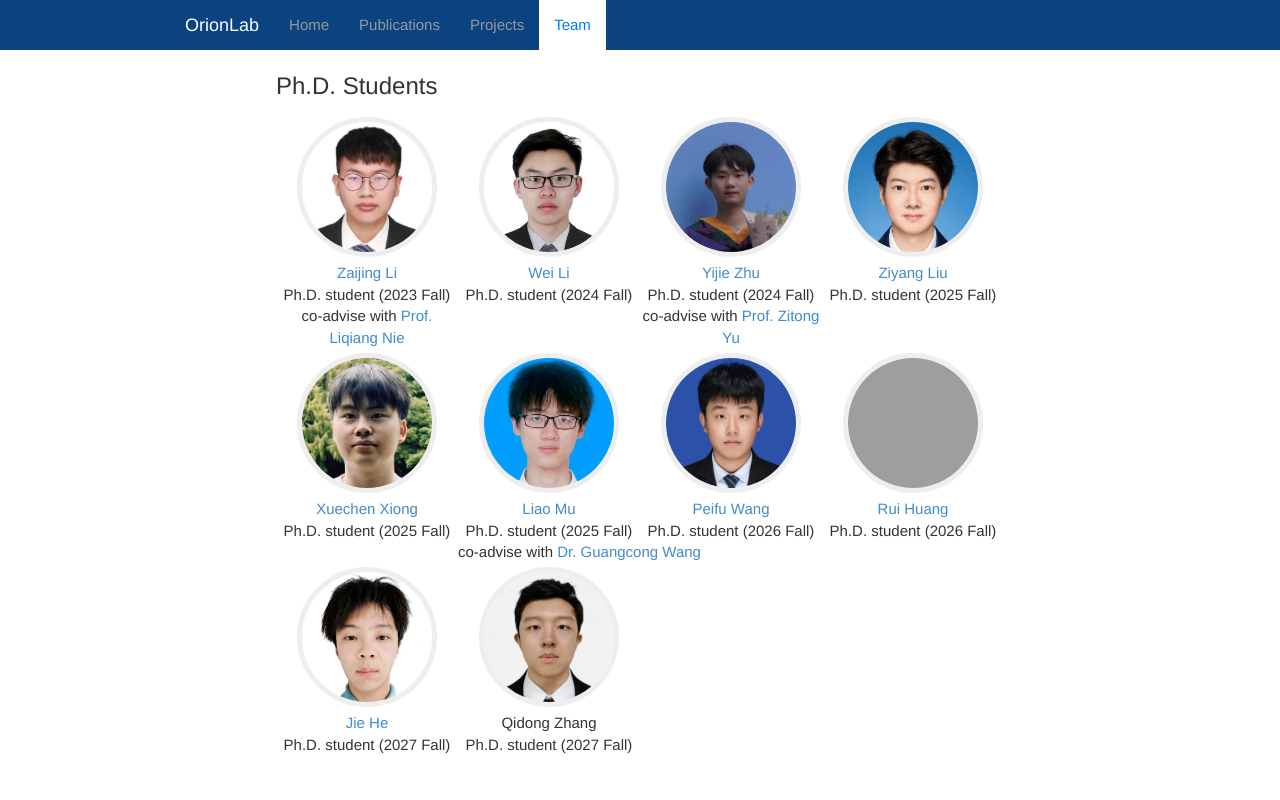
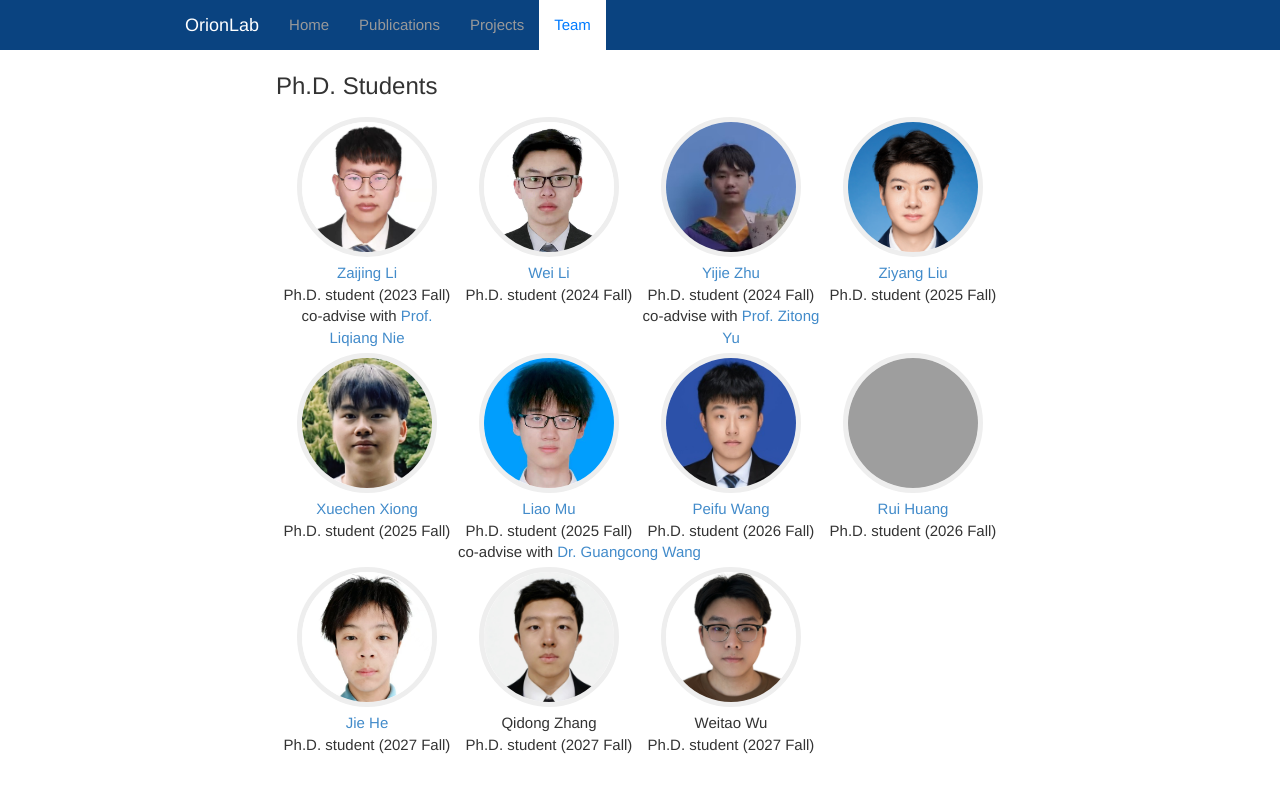
Before and after one commit to rshaojimmy/OrionLab, a plain HTML site: page team/index.html in a window 1280 px wide. Shown: the top 800 px of the page. Drawn offline with Linux system fonts and the light colour scheme; grey boxes are pictures that could not be loaded.

Commit message:
add member info

```diff
--- a/team/index.html
+++ b/team/index.html
@@ -175,6 +175,16 @@
                     </div>
                     <div>
                         Qidong Zhang<br>
+                        Ph.D. student (2027 Fall)
+                    </div>
+                </div>
+
+                <div class="student">
+                    <div>
+                        <img src="member_photo/wuweitao.jpg">
+                    </div>
+                    <div>
+                        Weitao Wu<br>
                         Ph.D. student (2027 Fall)
                     </div>
                 </div>
```
Also changed, not shown: team/member_photo/wuweitao.jpg (added).
